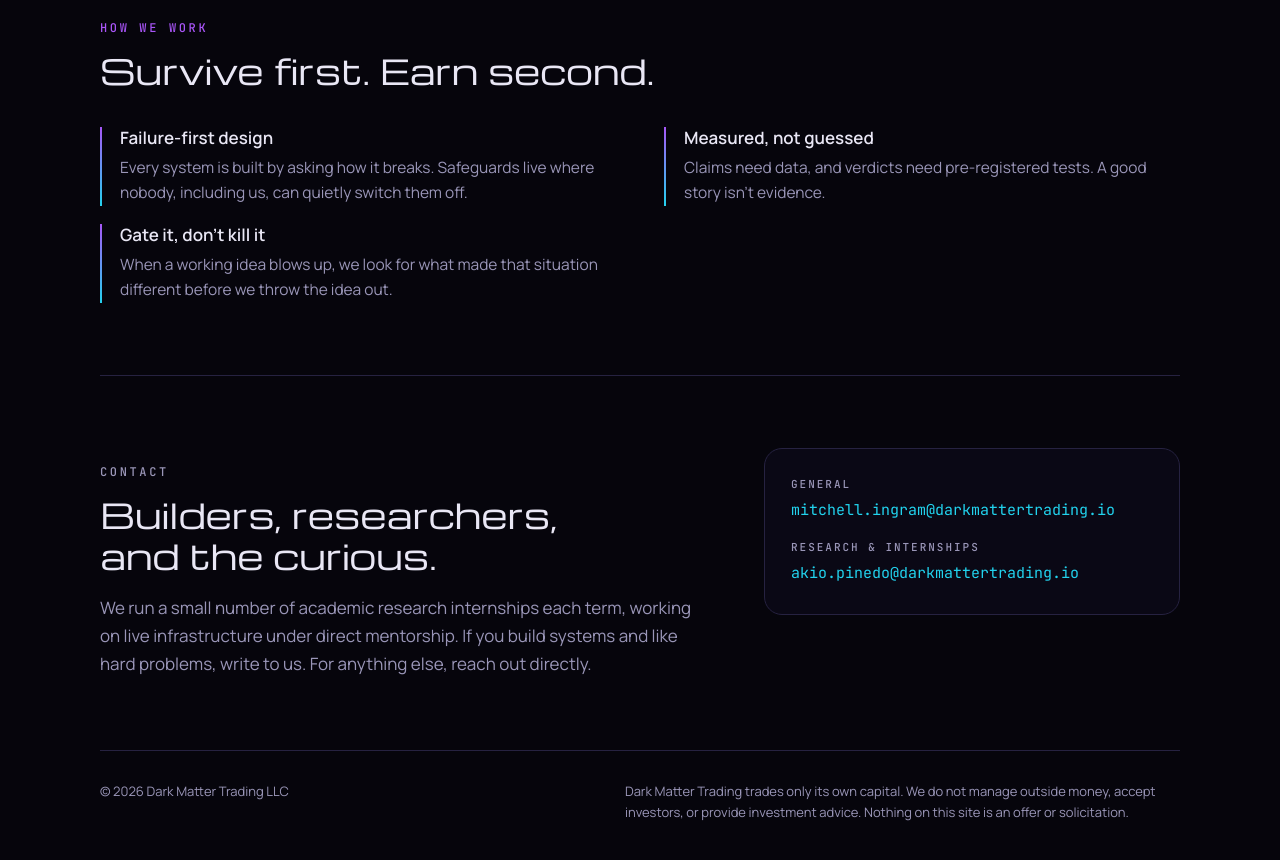
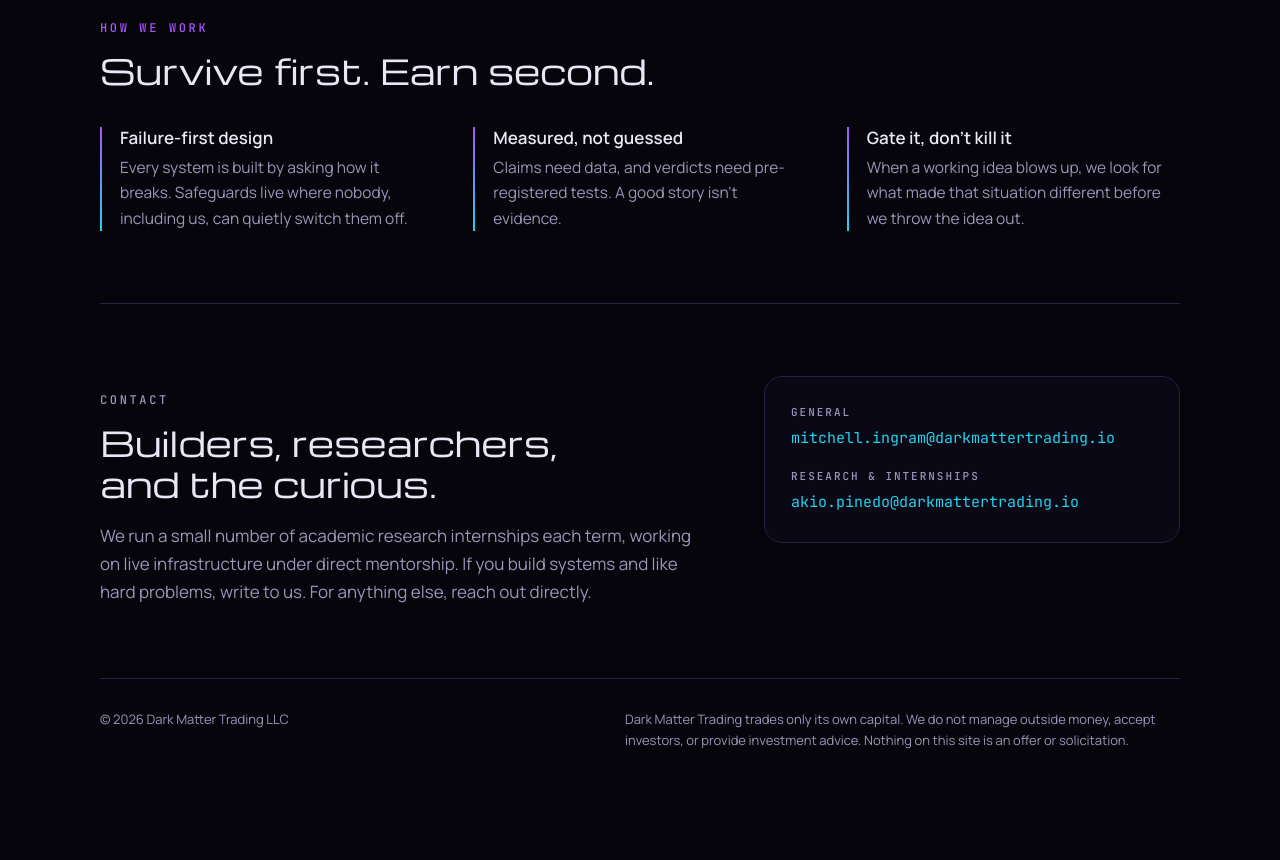
Before and after one commit to mingram8/darkmattertrading.io, a plain HTML site: page index.html in a window 1280 px wide. Shown: the part 1240-2100 px from the top of the page. After the commit the page ends 2032 px from the top, so only its background shows below. Drawn offline with nearby package versions, Linux system fonts and the light colour scheme.

Commit message:
Principles: three columns

```diff
--- a/index.html
+++ b/index.html
@@ -68,7 +68,7 @@
   .card p{color:var(--mute);font-size:15.5px}
   .card .tag{font:500 11px/1 "JetBrains Mono",monospace;color:var(--cyan);letter-spacing:.16em;text-transform:uppercase;display:block;margin-bottom:14px}
 
-  .principles{display:grid;grid-template-columns:repeat(2,1fr);gap:18px 48px;margin-top:36px}
+  .principles{display:grid;grid-template-columns:repeat(3,1fr);gap:18px 40px;margin-top:36px}
   .principles div{padding-left:18px;border-left:2px solid;border-image:linear-gradient(var(--violet),var(--cyan)) 1}
   .principles h3{font:600 17px/1.3 Manrope,sans-serif;margin-bottom:6px}
   .principles p{color:var(--mute);font-size:15.5px}
```
